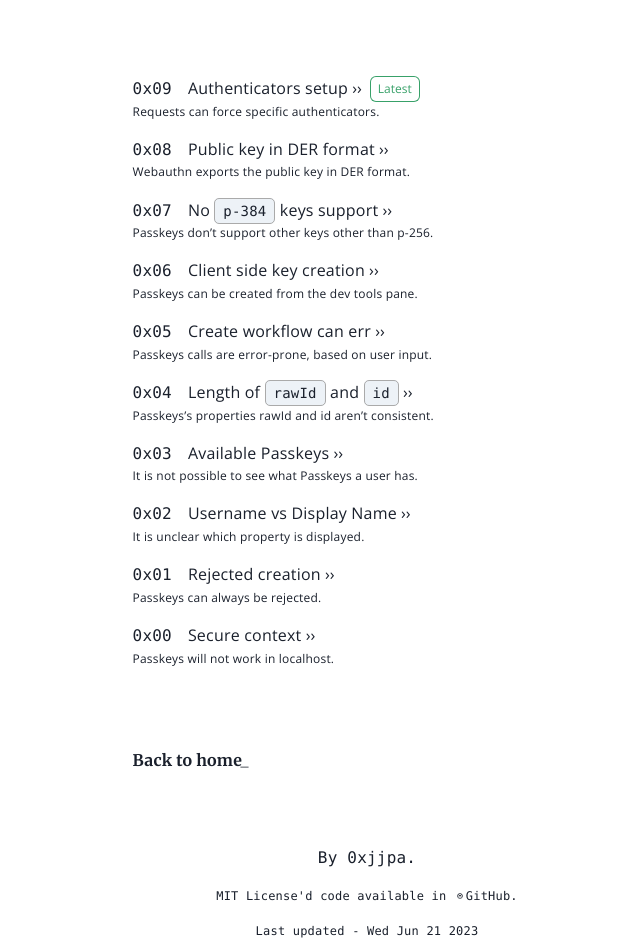
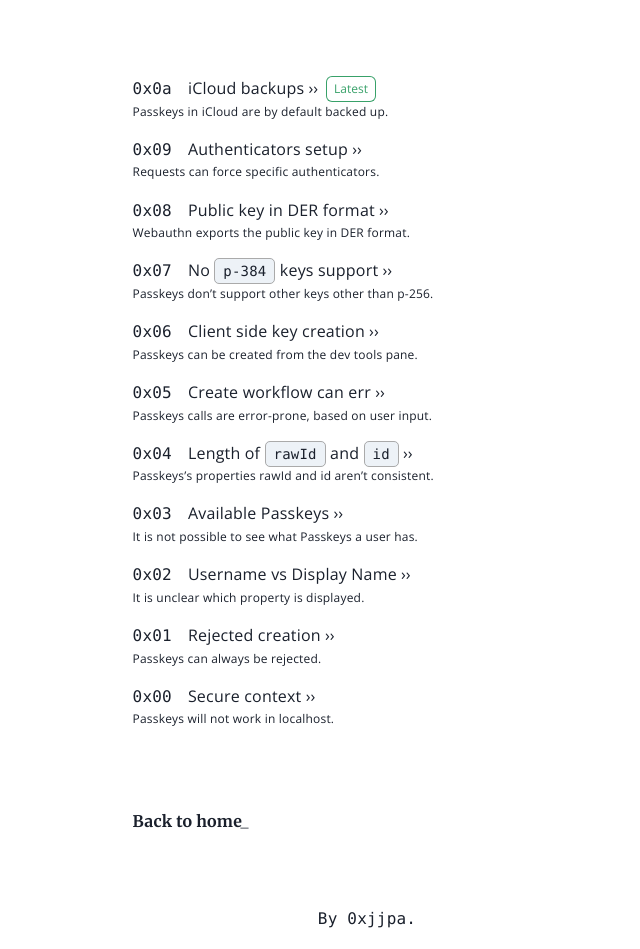
Before and after one commit to 0xjjpa/passkeys-is, a Next.js app: page /caveats in a window 1280 px wide. Shown: the part 660-1609 px from the top of the page, without its empty margins (273-913 px from the left). Built offline with nearby package versions, Linux system fonts and the light colour scheme.

Commit message:
feature: Added new information about iCloud backups

```diff
--- a/src/constants/lastUpdated.ts
+++ b/src/constants/lastUpdated.ts
@@ -1 +1 @@
-export const LAST_UPDATED = 1687331025809
+export const LAST_UPDATED = 1689678796798
--- a/src/constants/passkeysCaveats.tsx
+++ b/src/constants/passkeysCaveats.tsx
@@ -62,5 +62,13 @@
     time: 1687331025809,
     description: 'Requests can force specific authenticators.',
     content: 'The property <code>authenticatorSelection</code> and its children <code>authenticatorAttachment</code> can determine a preference for a particular authenticator. If selected <code>cross-platform</code>, then the webauthn authentication catalog will only show support for roaming authenticators (e.g., <code>Yubikey</code>). At the same time, if selected <code>platform</code>, it will request only biometrics-supported authentication. By default (i.e., if the property is missing), no preference is given and thus, both options can be selected.<br/><br/>There are a couple of edge-cases where a platform authenticator can be toggled on and off (e.g., a keyboard with a fingerprint reader with FIDO2 support) and <code>platform</code> is preferred. If the only authenticator is this device, then the workflow will continue w/o even prompting signature using the previously loaded key before the authenticator was disconnected.'
+  },
+  {
+    id: 'stored-only-locally-in-ios',
+    heading: 'iCloud backups',
+    time: 1689678796798,
+    description: 'Passkeys in iCloud are by default backed up.',
+    content: 'As a requirement to work with Passkeys in the Apple ecosystem, iCloud for Keychain needs to be enabled. As a result, Passkeys generated in an iOS device will be synced using Apple’s encrypted <code>HSM</code> setup that protects all user’s iCloud accounts. This means that other iOS devices sharing the same Apple ID will automatically sync this Passkey. In case of <code>10</code> failed Apple ID attempts to recover an iCloud account, as detailed by Apple’s Terms of Service, the account will be locked, and no further information, included Passkeys connected to this account, can be recovered.<br/></br>Passkeys can be backed up to a different Apple ID account using iOS’s Airdrop feature. Both users (sender and recipient) need to be in each other contacts’s list. After sending the Passkey, it will be available on the recipient’s phone via its traditional biometrics workflow. Although an iOS device can send a Passkey to a macOS device (e.g., macbook Air, macbook Pro), the latter can not make use of the Passkey, nor it is available via Keychain or Safari to log in to the website the Passkey was created in.'
+
   }
 ]
```
